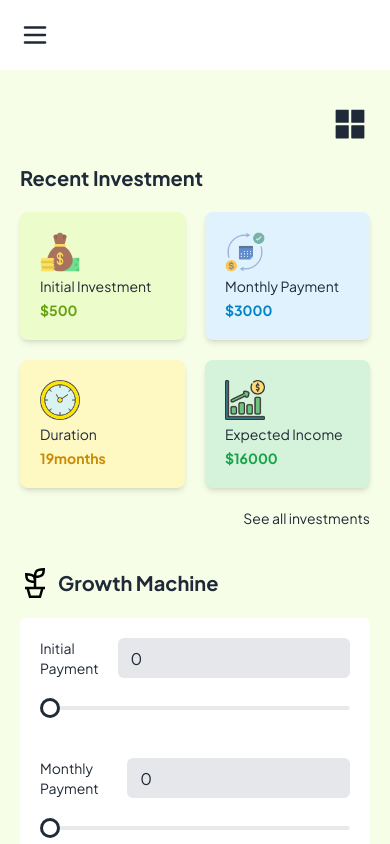
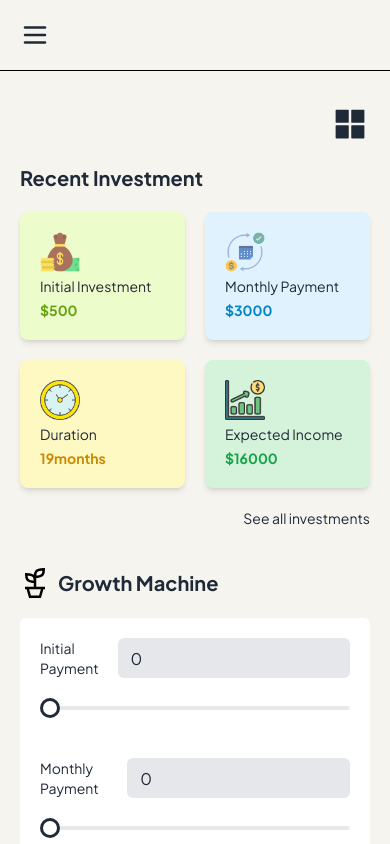
Before and after one commit to Neon-jeff/groo-frontend, a React (Vite) app: page /users/dashboard in a window 390 px wide. Shown: the top 844 px of the page. Built offline with nearby package versions, Linux system fonts and the light colour scheme.

Commit message:
Dashboard Fix

```diff
--- a/src/components/dashboardComponents/SideNavMobile.jsx
+++ b/src/components/dashboardComponents/SideNavMobile.jsx
@@ -19,7 +19,7 @@ export default function SideNavMobile() {
   return (
     <div className=" lg:w-2/12 lg:hidden">
       {/* mobile Nav */}
-      <div className="bg-white w-full md:hidden fixed top-0 p-5 flex justify-between">
+      <div className="border-b-[.5px] border-black w-full md:hidden fixed top-0 p-5 flex justify-between">
         <LuMenu
           {...iconProps}
           onClick={() => {
--- a/src/pages/dashboard/dashboard.jsx
+++ b/src/pages/dashboard/dashboard.jsx
@@ -8,7 +8,7 @@ import AsideMobile from '../../components/dashboardComponents/AsideMobile'
 export default function () {
   let [showAside,setShowAside] =useState(false)
   return (
-    <div className='h-full bg-lime-50 flex overflow-x-hidden'>
+    <div className='h-full bg-sub flex overflow-x-hidden'>
         <SideNavMobile/>
         <SideNav/>
         <MainContent showMobile={setShowAside} mobile={showAside}/>
```
